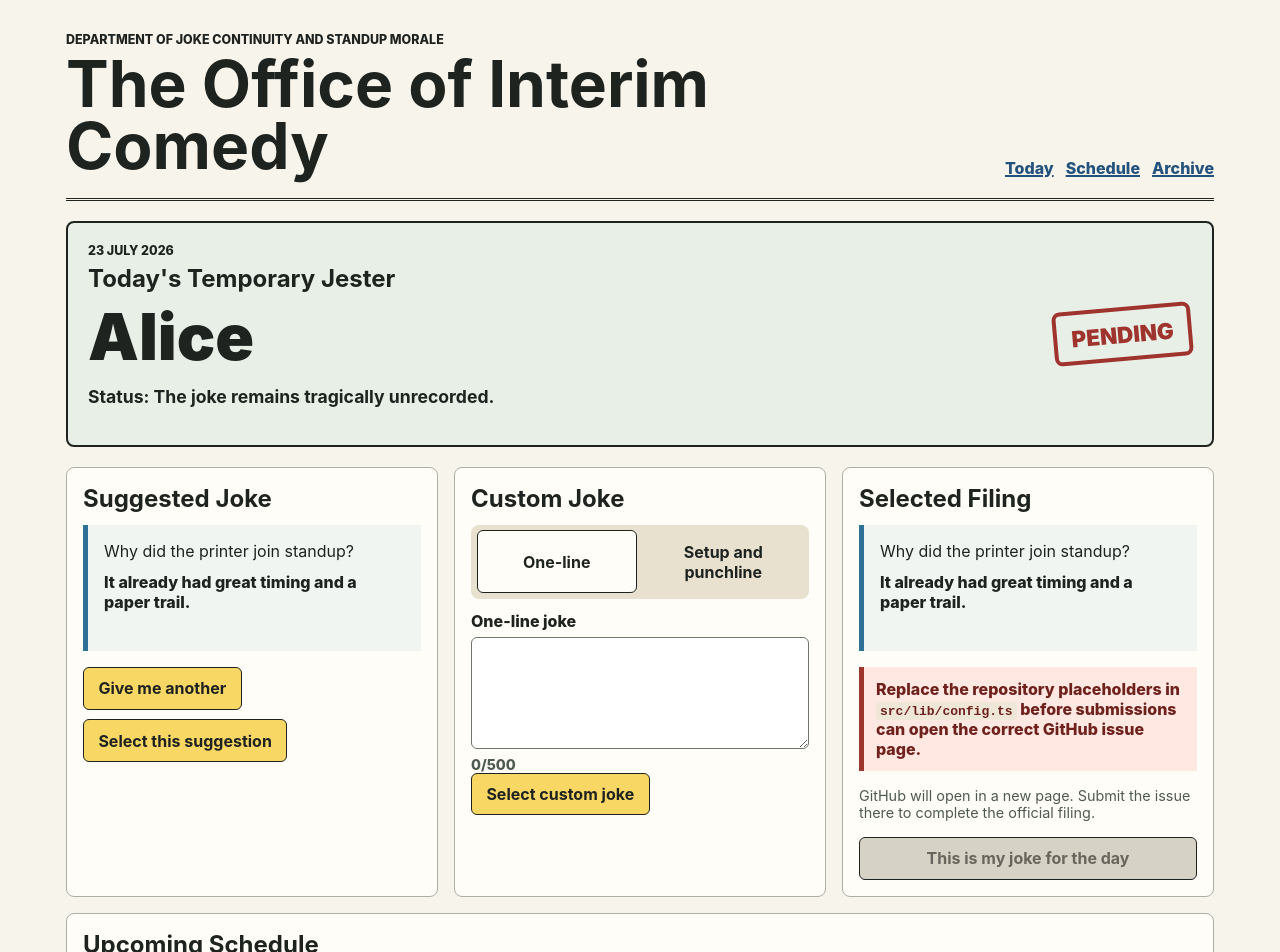
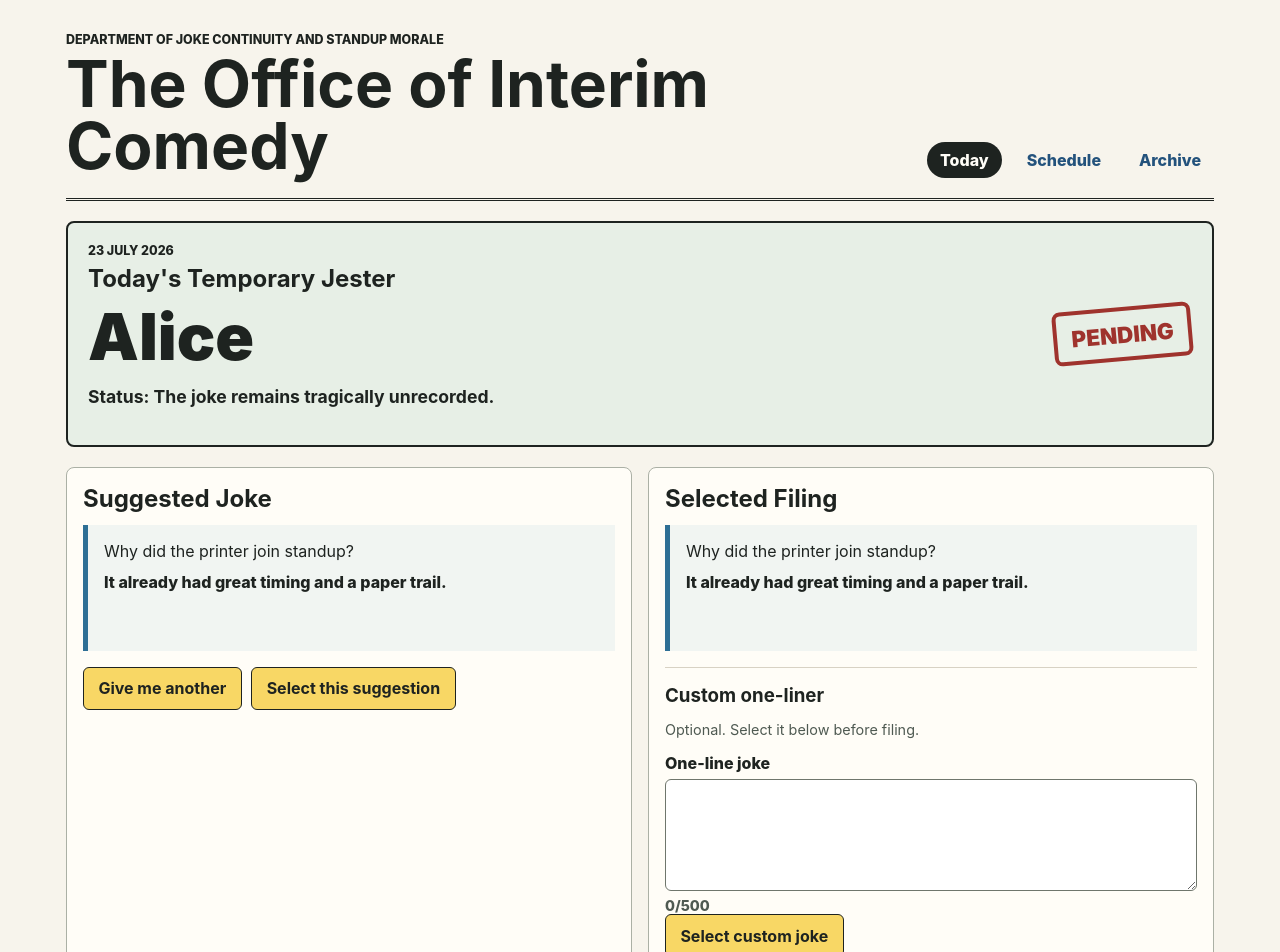
Before and after one commit to sighphyre/the-office-of-interim-comedy, a React (Vite) app: page / in a window 1280 px wide. Shown: the top 952 px of the page. Built offline with nearby package versions, Linux system fonts and the light colour scheme.

Commit message:
clean up UI so it's more structured and we make use of the appropriate today/schedule/archive links

```diff
--- a/src/App.tsx
+++ b/src/App.tsx
@@ -1,4 +1,4 @@
-import { useMemo, useState } from "react";
+import { useEffect, useMemo, useState } from "react";
 import archiveData from "../data/archive.json";
 import scheduleData from "../data/schedule.json";
 import suggestionsData from "../data/suggestions.json";
@@ -16,8 +16,12 @@ import { filterUnusedSuggestions, pickSuggestion } from "./lib/jokes";
 import type { ArchiveEntry, Joke } from "./lib/types";
 
 const textLimit = 500;
-const setupLimit = 300;
-const punchlineLimit = 300;
+type View = "today" | "schedule" | "archive";
+
+function viewFromHash(): View {
+  const hash = window.location.hash.replace("#", "");
+  return hash === "schedule" || hash === "archive" ? hash : "today";
+}
 
 function renderJoke(joke: Joke) {
   if (joke.type === "single") return <p>{joke.text}</p>;
@@ -30,6 +34,7 @@ function renderJoke(joke: Joke) {
 }
 
 function App() {
+  const [view, setView] = useState<View>(() => viewFromHash());
   const today = todayInTimezone(scheduleData.timezone);
   const todayEntry = findTodayEntry(scheduleData.entries, today);
   const todayMember = todayEntry
@@ -51,29 +56,24 @@ function App() {
     pickSuggestion(candidates),
   );
   const [selectedJoke, setSelectedJoke] = useState<Joke>(suggestion);
-  const [customMode, setCustomMode] = useState<"single" | "setup-punchline">(
-    "single",
-  );
   const [customText, setCustomText] = useState("");
-  const [customSetup, setCustomSetup] = useState("");
-  const [customPunchline, setCustomPunchline] = useState("");
   const [formError, setFormError] = useState("");
 
+  useEffect(() => {
+    const syncHash = () => setView(viewFromHash());
+    window.addEventListener("hashchange", syncHash);
+    return () => window.removeEventListener("hashchange", syncHash);
+  }, []);
+
+  const chooseView = (nextView: View) => {
+    setView(nextView);
+    window.history.replaceState(null, "", `#${nextView}`);
+  };
+
   const selectCustom = () => {
-    const joke: Joke =
-      customMode === "single"
-        ? { type: "single", text: customText.trim() }
-        : {
-            type: "setup-punchline",
-            setup: customSetup.trim(),
-            punchline: customPunchline.trim(),
-          };
-    if (joke.type === "single" && !joke.text) {
+    const joke: Joke = { type: "single", text: customText.trim() };
+    if (!joke.text) {
       setFormError("The one-line joke is required.");
-      return;
-    }
-    if (joke.type === "setup-punchline" && (!joke.setup || !joke.punchline)) {
-      setFormError("Both setup and punchline are required.");
       return;
     }
     setFormError("");
@@ -99,18 +99,34 @@ function App() {
           <h1>The Office of Interim Comedy</h1>
         </div>
         <nav aria-label="Page sections">
-          <a href="#today">Today</a>
-          <a href="#schedule">Schedule</a>
-          <a href="#archive">Archive</a>
+          <a
+            className={view === "today" ? "active" : ""}
+            href="#today"
+            onClick={() => chooseView("today")}
+          >
+            Today
+          </a>
+          <a
+            className={view === "schedule" ? "active" : ""}
+            href="#schedule"
+            onClick={() => chooseView("schedule")}
+          >
+            Schedule
+          </a>
+          <a
+            className={view === "archive" ? "active" : ""}
+            href="#archive"
+            onClick={() => chooseView("archive")}
+          >
+            Archive
+          </a>
         </nav>
       </header>
 
       <main>
-        <section
-          id="today"
-          className="today-panel"
-          aria-labelledby="today-heading"
-        >
+        {view === "today" ? (
+          <section id="today" className="view" aria-labelledby="today-heading">
+            <div className="today-panel">
               <div>
                 <p className="eyebrow">{formatDisplayDate(today)}</p>
                 <h2 id="today-heading">Today&apos;s Temporary Jester</h2>
@@ -125,17 +141,17 @@ function App() {
                   </>
                 ) : (
                   <p className="status">
-                No temporary jester has been appointed today. Bureaucracy has
-                failed us.
+                    No temporary jester has been appointed today. Bureaucracy
+                    has failed us.
                   </p>
                 )}
               </div>
               <div className="stamp" aria-hidden="true">
                 {todayArchive ? "Filed" : "Pending"}
               </div>
-        </section>
+            </div>
 
-        <section className="workbench" aria-label="Joke submission desk">
+            <div className="workbench" aria-label="Joke submission desk">
               <div className="panel">
                 <h2>Suggested Joke</h2>
                 <div className="joke-box">{renderJoke(suggestion)}</div>
@@ -143,32 +159,25 @@ function App() {
                   <button type="button" onClick={giveAnother}>
                     Give me another
                   </button>
-              <button type="button" onClick={() => setSelectedJoke(suggestion)}>
+                  <button
+                    type="button"
+                    onClick={() => setSelectedJoke(suggestion)}
+                  >
                     Select this suggestion
                   </button>
                 </div>
               </div>
 
-          <div className="panel">
-            <h2>Custom Joke</h2>
-            <div className="tabs" role="tablist" aria-label="Custom joke type">
-              <button
-                type="button"
-                className={customMode === "single" ? "active" : ""}
-                onClick={() => setCustomMode("single")}
-              >
-                One-line
-              </button>
-              <button
-                type="button"
-                className={customMode === "setup-punchline" ? "active" : ""}
-                onClick={() => setCustomMode("setup-punchline")}
-              >
-                Setup and punchline
-              </button>
+              <div className="panel submission-panel">
+                <h2>Selected Filing</h2>
+                <div className="joke-box selected">
+                  {renderJoke(selectedJoke)}
                 </div>
-
-            {customMode === "single" ? (
+                <div className="custom-inline">
+                  <h3>Custom one-liner</h3>
+                  <p className="note">
+                    Optional. Select it below before filing.
+                  </p>
                   <label>
                     One-line joke
                     <textarea
@@ -181,34 +190,6 @@ function App() {
                       {customText.length}/{textLimit}
                     </span>
                   </label>
-            ) : (
-              <div className="field-grid">
-                <label>
-                  Setup
-                  <textarea
-                    maxLength={setupLimit}
-                    value={customSetup}
-                    onChange={(event) => setCustomSetup(event.target.value)}
-                    aria-describedby="setup-count"
-                  />
-                  <span id="setup-count" className="counter">
-                    {customSetup.length}/{setupLimit}
-                  </span>
-                </label>
-                <label>
-                  Punchline
-                  <textarea
-                    maxLength={punchlineLimit}
-                    value={customPunchline}
-                    onChange={(event) => setCustomPunchline(event.target.value)}
-                    aria-describedby="punchline-count"
-                  />
-                  <span id="punchline-count" className="counter">
-                    {customPunchline.length}/{punchlineLimit}
-                  </span>
-                </label>
-              </div>
-            )}
                   {formError ? (
                     <p className="error" role="alert">
                       {formError}
@@ -218,20 +199,16 @@ function App() {
                     Select custom joke
                   </button>
                 </div>
-
-          <div className="panel submission-panel">
-            <h2>Selected Filing</h2>
-            <div className="joke-box selected">{renderJoke(selectedJoke)}</div>
                 {!repositoryConfigured() ? (
                   <p className="error">
                     Replace the repository placeholders in{" "}
-                <code>src/lib/config.ts</code> before submissions can open the
-                correct GitHub issue page.
+                    <code>src/lib/config.ts</code> before submissions can open
+                    the correct GitHub issue page.
                   </p>
                 ) : null}
                 <p className="note">
-              GitHub will open in a new page. Submit the issue there to complete
-              the official filing.
+                  GitHub will open in a new page. Submit the issue there to
+                  complete the official filing.
                 </p>
                 <a
                   className={`submit-link ${canSubmit ? "" : "disabled"}`}
@@ -243,11 +220,14 @@ function App() {
                   This is my joke for the day
                 </a>
               </div>
+            </div>
           </section>
+        ) : null}
 
+        {view === "schedule" ? (
           <section
             id="schedule"
-          className="section"
+            className="section view"
             aria-labelledby="schedule-heading"
           >
             <h2 id="schedule-heading">Upcoming Schedule</h2>
@@ -275,10 +255,12 @@ function App() {
               })}
             </div>
           </section>
+        ) : null}
 
+        {view === "archive" ? (
           <section
             id="archive"
-          className="section archive-section"
+            className="section archive-section view"
             aria-labelledby="archive-heading"
           >
             <div className="section-title-row">
@@ -312,6 +294,7 @@ function App() {
               ))}
             </div>
           </section>
+        ) : null}
       </main>
     </div>
   );
--- a/src/styles.css
+++ b/src/styles.css
@@ -83,8 +83,16 @@ nav {
 }
 
 nav a {
+  border: 1px solid transparent;
+  border-radius: 999px;
   font-weight: 800;
-  text-decoration-thickness: 2px;
+  padding: 0.45rem 0.75rem;
+  text-decoration: none;
+}
+
+nav a.active {
+  background: #1e2320;
+  color: #fffdf7;
 }
 
 .eyebrow {
@@ -104,6 +112,10 @@ nav a {
   grid-template-columns: 1fr auto;
   margin: 1.25rem 0;
   padding: 1.25rem;
+}
+
+.view {
+  margin-top: 1.25rem;
 }
 
 .today-panel h2,
@@ -138,7 +150,7 @@ nav a {
 .workbench {
   display: grid;
   gap: 1rem;
-  grid-template-columns: repeat(3, minmax(0, 1fr));
+  grid-template-columns: minmax(0, 1fr) minmax(0, 1fr);
 }
 
 .panel,
@@ -176,26 +188,6 @@ nav a {
   gap: 0.6rem;
 }
 
-.tabs {
-  background: #e9e1cf;
-  border-radius: 8px;
-  display: grid;
-  gap: 0.4rem;
-  grid-template-columns: 1fr 1fr;
-  margin-bottom: 0.75rem;
-  padding: 0.35rem;
-}
-
-.tabs button {
-  background: transparent;
-  border-color: transparent;
-}
-
-.tabs button.active {
-  background: #fffdf7;
-  border-color: #1e2320;
-}
-
 label {
   display: grid;
   font-weight: 800;
@@ -212,9 +204,14 @@ textarea {
   resize: vertical;
 }
 
-.field-grid {
-  display: grid;
-  gap: 0.75rem;
+.custom-inline {
+  border-top: 1px solid #d8d2c4;
+  margin-top: 1rem;
+  padding-top: 1rem;
+}
+
+.custom-inline h3 {
+  margin: 0 0 0.25rem;
 }
 
 .counter,
```
Lines whose indentation alone changed are shown as unchanged.
